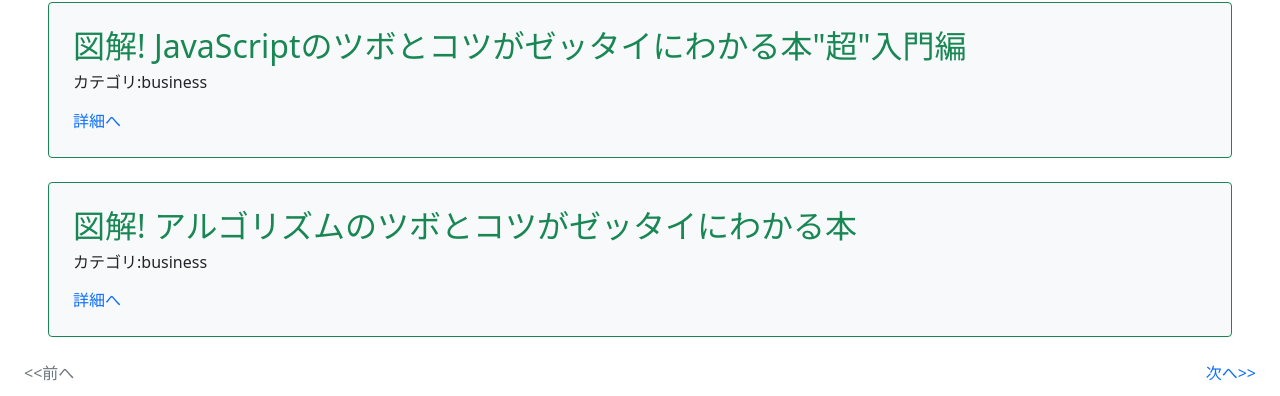
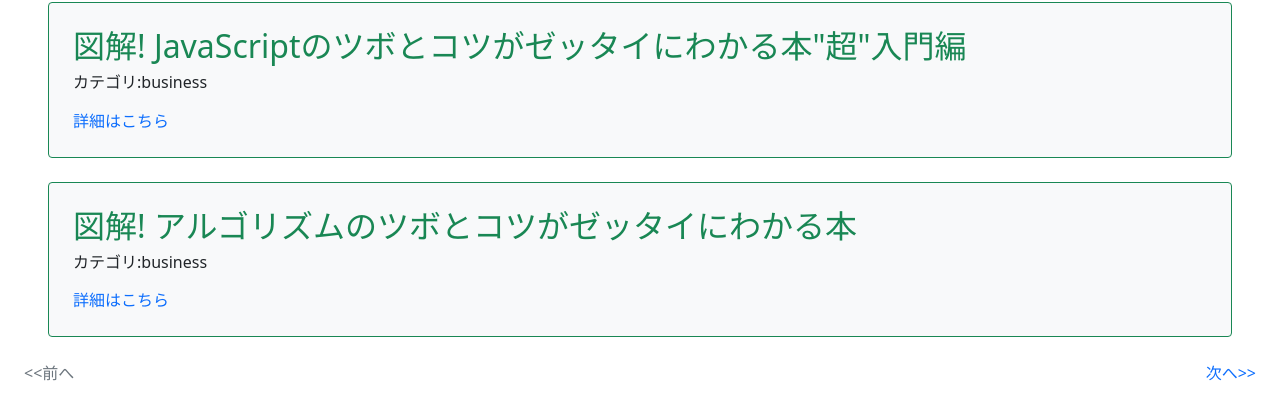
Before and after one commit to Hirotaka-Tambo/BookList, a Django app: page /book/ in a window 1280 px wide. Shown: the part 150-546 px from the top of the page. Run offline with Django 5.2, Linux system fonts and the light colour scheme; a user stored in the database is signed in; data comes from the database, SQL or seed files in the repository.

Commit message:
文面の調整

```diff
--- a/book/templates/book/book_list.html
+++ b/book/templates/book/book_list.html
@@ -23,7 +23,7 @@
                 <h2 class="text-success">{{ item.title}}</h2>
                 <h6>カテゴリ:{{item.category}}</h6>
                 <div class="mt-3">
-                    <a href="{% url 'detail-book' item.pk %}">詳細へ</a>
+                    <a href="{% url 'detail-book' item.pk %}">詳細はこちら</a>
                 </div>
             </div>
             {% endfor %}
```
